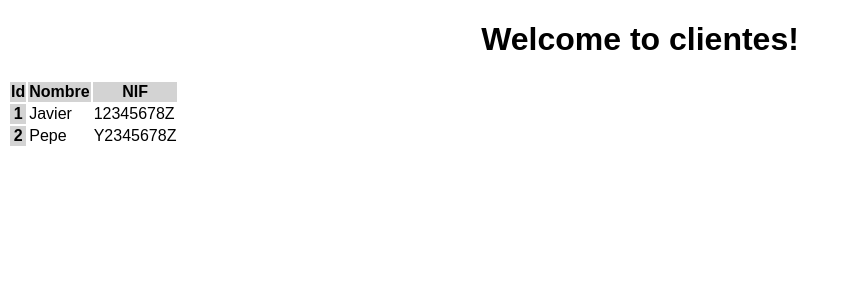
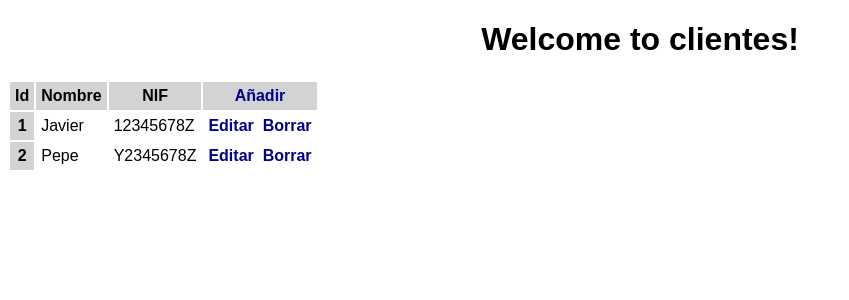
Before and after one commit to javierlete/angular2-clientes, an Angular app: page / in a window 1280 px wide. Shown: the top 300 px of the page, without its empty margins (0-849 px from the left). Built offline with nearby package versions, Linux system fonts and the light colour scheme.

Commit message:
Aspecto tabla con enlaces

```diff
--- a/src/app/componentes/clientes-listado/clientes-listado.component.html
+++ b/src/app/componentes/clientes-listado/clientes-listado.component.html
@@ -1,12 +1,18 @@
 <table>
   <thead>
     <tr>
-      <th>Id</th><th>Nombre</th><th>NIF</th>
+      <th>Id</th><th>Nombre</th><th>NIF</th><th><a href="#">Añadir</a></th>
     </tr>
   </thead>
   <tbody>
     <tr *ngFor="let cliente of clientes">
-      <th>{{cliente.id}}</th><td>{{cliente.nombre}}</td><td>{{cliente.nif}}</td>
+      <th>{{cliente.id}}</th>
+      <td>{{cliente.nombre}}</td>
+      <td>{{cliente.nif}}</td>
+      <td>
+        <a href="#">Editar</a>&nbsp;
+        <a href="#">Borrar</a>
+      </td>
     </tr>
   </tbody>
 </table>
--- a/src/styles.css
+++ b/src/styles.css
@@ -2,3 +2,17 @@
 body {
     font-family: Arial, Helvetica, sans-serif;
 }
+
+a {
+    text-decoration: none;
+    color: darkblue;
+    font-weight: bold;
+}
+
+a:hover {
+    text-decoration: underline;
+}
+
+th, td {
+    padding: 5px;
+}
```
